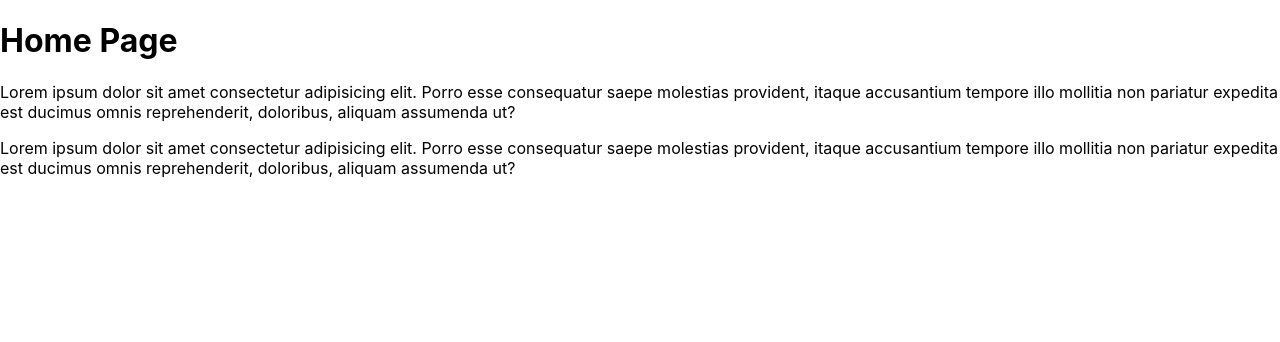
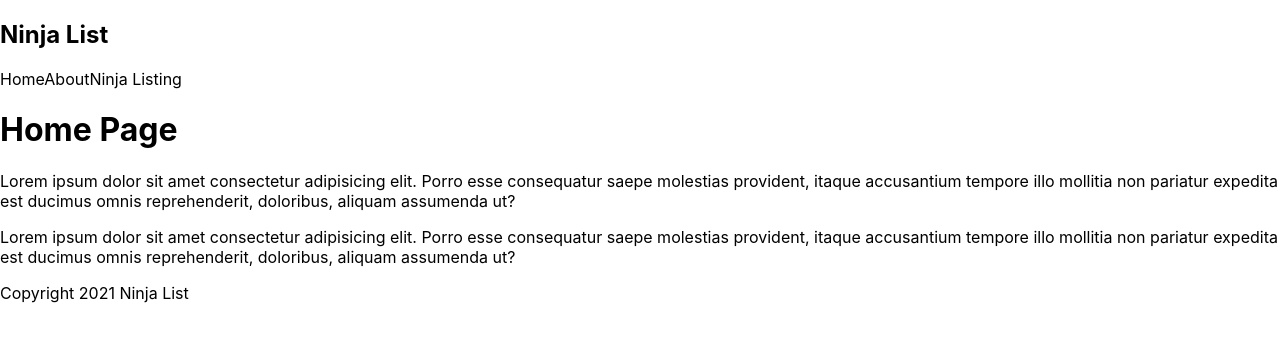
Before and after one commit to umutakin-dev/nextjs-tutorial, a Next.js app: page / in a window 1280 px wide. Shown: the top 342 px of the page. Built offline with nearby package versions, Linux system fonts and the light colour scheme.

Commit message:
nextjs 03 - adding other components

```diff
--- /dev/null
+++ b/components/Footer.js
@@ -0,0 +1,9 @@
+const Footer = () => {
+    return (
+        <div>
+            <p>Copyright 2021 Ninja List</p>
+        </div>
+    );
+}
+
+export default Footer;
--- /dev/null
+++ b/components/Navbar.js
@@ -0,0 +1,14 @@
+const Navbar = () => {
+    return (
+        <nav>
+            <div className="logo">
+                <h1>Ninja List</h1>
+            </div>
+            <a>Home</a>
+            <a>About</a>
+            <a>Ninja Listing</a>
+        </nav>
+    );
+}
+
+export default Navbar;
--- a/pages/index.js
+++ b/pages/index.js
@@ -1,10 +1,26 @@
 import Head from "next/head";
+import Footer from "../components/Footer";
+import Navbar from "../components/Navbar";
 import styles from "../styles/Home.module.css";
 
 export default function Home() {
-    return <div>
-        <h1>Home Page</h1>
-        <p>Lorem ipsum dolor sit amet consectetur adipisicing elit. Porro esse consequatur saepe molestias provident, itaque accusantium tempore illo mollitia non pariatur expedita est ducimus omnis reprehenderit, doloribus, aliquam assumenda ut?</p>
-        <p>Lorem ipsum dolor sit amet consectetur adipisicing elit. Porro esse consequatur saepe molestias provident, itaque accusantium tempore illo mollitia non pariatur expedita est ducimus omnis reprehenderit, doloribus, aliquam assumenda ut?</p>
-    </div>
+    return (
+        <div>
+            <Navbar />
+            <h1>Home Page</h1>
+            <p>
+                Lorem ipsum dolor sit amet consectetur adipisicing elit. Porro
+                esse consequatur saepe molestias provident, itaque accusantium
+                tempore illo mollitia non pariatur expedita est ducimus omnis
+                reprehenderit, doloribus, aliquam assumenda ut?
+            </p>
+            <p>
+                Lorem ipsum dolor sit amet consectetur adipisicing elit. Porro
+                esse consequatur saepe molestias provident, itaque accusantium
+                tempore illo mollitia non pariatur expedita est ducimus omnis
+                reprehenderit, doloribus, aliquam assumenda ut?
+            </p>
+            <Footer />
+        </div>
+    );
 }
```
